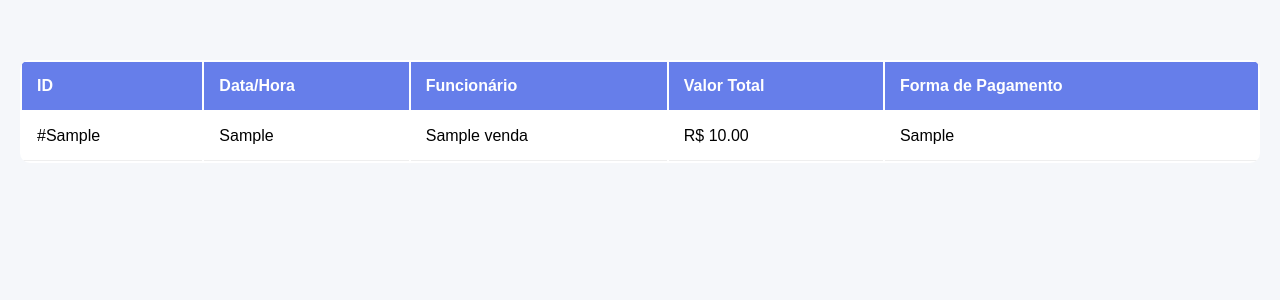
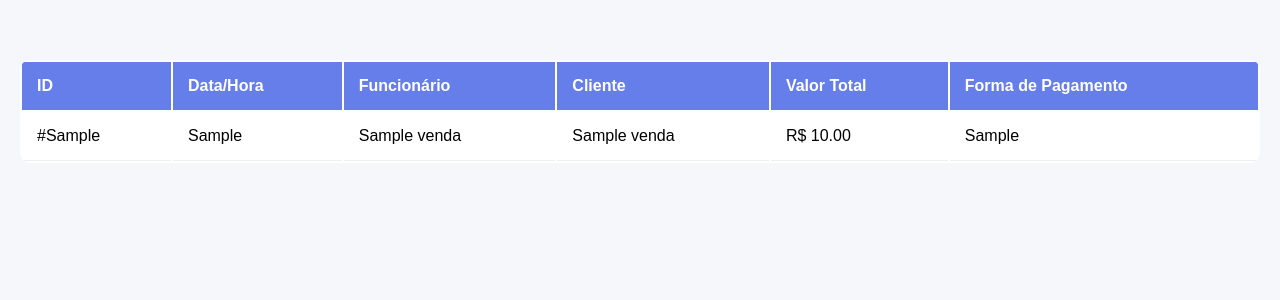
Before and after one commit to Thiago-EAJDS/ProjetoBD_GestaoEstoque, a Flask app: template 05_web_app/templates/vendas.html in a window 1280 px wide. Shown: the part 96-396 px from the top of the page. Run offline with Flask 3, Linux system fonts and the light colour scheme; the template is opened without the code that fills it: most values are stand-ins (such as "Sample title", 1, 10 or a date in 2020).

Commit message:
vIlostmyself

```diff
--- a/05_web_app/app.py
+++ b/05_web_app/app.py
@@ -232,9 +232,15 @@ def listar_vendas():
 
     try:
         vendas = conn.execute('''
-            SELECT v.*, f.nome
+            SELECT v.id_venda,
+                   v.data_hora,
+                   f.nome AS nome_funcionario,
+                   c.nome_cliente AS nome_cliente,
+                   v.valor_total,
+                   v.forma_pagamento
             FROM VENDA v
             JOIN FUNCIONARIO f ON v.id_funcionario = f.id_funcionario
+            LEFT JOIN CLIENTE c ON v.id_cliente = c.id_cliente
             ORDER BY v.data_hora DESC
             LIMIT 50
         ''').fetchall()
@@ -605,11 +611,6 @@ def finalizar_compra():
 
         cursor = conn.cursor()
         cursor.execute('''
-            INSERT INTO VENDA (data_hora, valor_total, forma_pagamento, id_funcionario)
-            VALUES (?, ?, ?, ?)
-        ''', (datetime.now().strftime('%Y-%m-%d %H:%M:%S'), total, 'Online', funcionario[0]))
-
-        cursor.execute('''
         INSERT INTO VENDA (data_hora, valor_total, forma_pagamento, id_funcionario, id_cliente)
         VALUES (?, ?, ?, ?, ?)
     ''', (datetime.now().strftime('%Y-%m-%d %H:%M:%S'), total, 'Online', funcionario[0], session.get('id_cliente')))
--- a/05_web_app/templates/vendas.html
+++ b/05_web_app/templates/vendas.html
@@ -1,14 +1,17 @@
 <!DOCTYPE html>
-<html>
+<html lang="pt-BR">
 <head>
-    <title>Vendas</title>
-    <link rel="stylesheet" href="{{ url_for('static', filename='css/vendas.css') }}"
+  <meta charset="UTF-8">
+  <meta name="viewport" content="width=device-width, initial-scale=1.0">
+  <title>Histórico de Vendas</title>
+  <link rel="stylesheet" href="{{ url_for('static', filename='css/vendas.css') }}">
 </head>
 <body>
   <div class="navbar">
     <h1>💰 Histórico de Vendas</h1>
     <a href="/gerente" class="btn-back">← Voltar</a>
   </div>
+
   <div class="container">
     <table>
       <thead>
@@ -16,6 +19,7 @@
           <th>ID</th>
           <th>Data/Hora</th>
           <th>Funcionário</th>
+          <th>Cliente</th>
           <th>Valor Total</th>
           <th>Forma de Pagamento</th>
         </tr>
@@ -25,7 +29,8 @@
         <tr>
           <td>#{{ venda.id_venda }}</td>
           <td>{{ venda.data_hora }}</td>
-            <td>{{ venda.nome }}</td>
+          <td>{{ venda.nome_funcionario }}</td>
+          <td>{{ venda.nome_cliente if venda.nome_cliente else "—" }}</td>
           <td>R$ {{ "%.2f"|format(venda.valor_total) }}</td>
           <td>{{ venda.forma_pagamento }}</td>
         </tr>
--- a/scripts/01_create_tables/create_tables.sql
+++ b/scripts/01_create_tables/create_tables.sql
@@ -93,8 +93,9 @@ CREATE TABLE VENDA (
     valor_total DECIMAL(10,2) NOT NULL,
     forma_pagamento VARCHAR(20) NOT NULL,
     id_funcionario INTEGER NOT NULL,
-    FOREIGN KEY (id_funcionario) REFERENCES FUNCIONARIO(id_funcionario)
-    ALTER TABLE VENDA ADD COLUMN id_cliente INTEGER REFERENCES CLIENTE(id_cliente);
+    id_cliente INTEGER,
+    FOREIGN KEY (id_funcionario) REFERENCES FUNCIONARIO(id_funcionario),
+    FOREIGN KEY (id_cliente) REFERENCES CLIENTE(id_cliente)
 );
 
 -- =====================================================
```
Also changed, not shown: database/gestao_estoque.db. Lines whose indentation alone changed are shown as unchanged.
